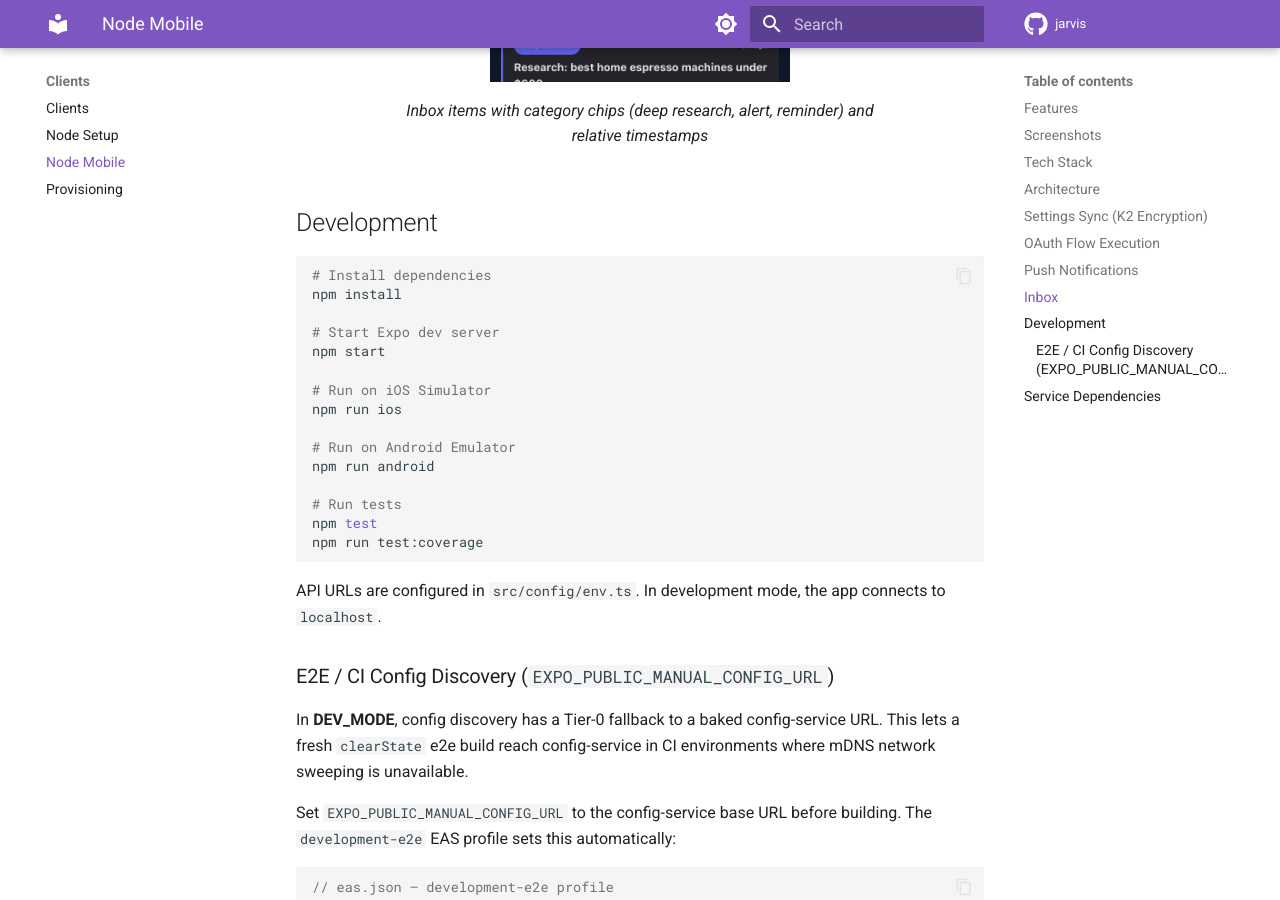
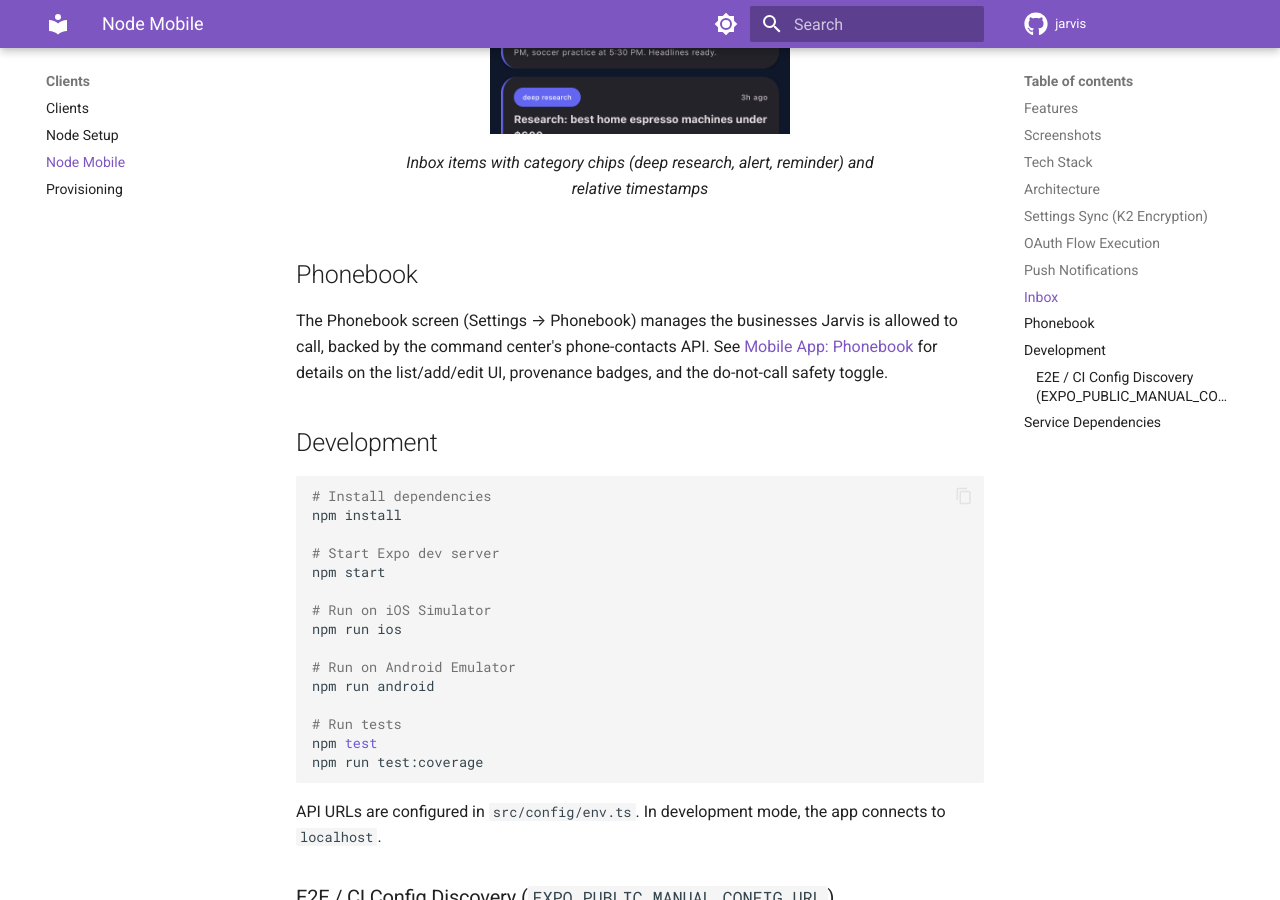
Before and after one commit to alexberardi/jarvis-docs, an MkDocs documentation site: the page built from docs/clients/node-mobile.md, in a window 1280 px wide and 900 px high, scrolled down 5994 px. Built offline with MkDocs 1.6.1 and Material for MkDocs 9.7.7, drawn with Linux system fonts in a browser that asks for light colours; comment, search, counter and statistics services are not loaded; some of the changed text lies outside the part shown.

Commit message:
docs(clients): mention Phonebook in node-mobile feature list

````diff
--- a/docs/clients/node-mobile.md
+++ b/docs/clients/node-mobile.md
@@ -8,6 +8,7 @@
 - **Settings sync** -- View and edit node command settings via encrypted snapshots (K2 key)
 - **Push notifications** -- Receive alerts from Jarvis services (via `jarvis-notifications`)
 - **Inbox** -- Browse deep research results and other long-form content
+- **Phonebook** -- Manage the businesses Jarvis can call, including a do-not-call safety toggle
 - **Home Assistant** -- Device discovery and smart home control
 - **Node management** -- View paired nodes, rooms, and device status
 
@@ -76,6 +77,7 @@
 │   │   ├── SmartHome/         # Home Assistant integration
 │   │   ├── ImportKey/         # K2 key import
 │   │   ├── Inbox/             # Deep research results
+│   │   ├── Phonebook/         # Businesses Jarvis can call
 │   │   └── Settings/          # App settings
 │   ├── navigation/            # Tab layout + stack navigators
 │   ├── services/
@@ -144,6 +146,10 @@
   <figcaption>Inbox items with category chips (deep research, alert, reminder) and relative timestamps</figcaption>
 </figure>
 
+## Phonebook
+
+The Phonebook screen (Settings → Phonebook) manages the businesses Jarvis is allowed to call, backed by the command center's phone-contacts API. See [Mobile App: Phonebook](../mobile/phonebook.md) for details on the list/add/edit UI, provenance badges, and the do-not-call safety toggle.
+
 ## Development
 
 ```bash
````
